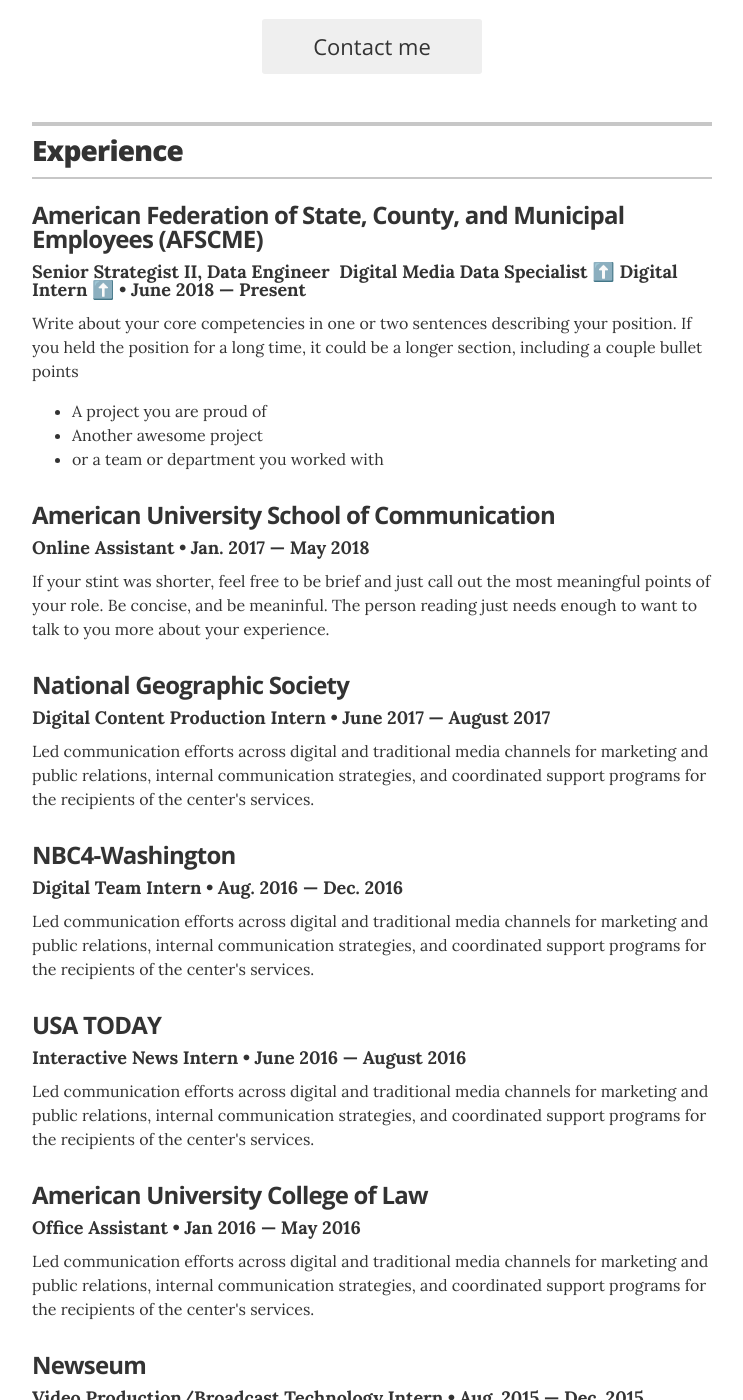
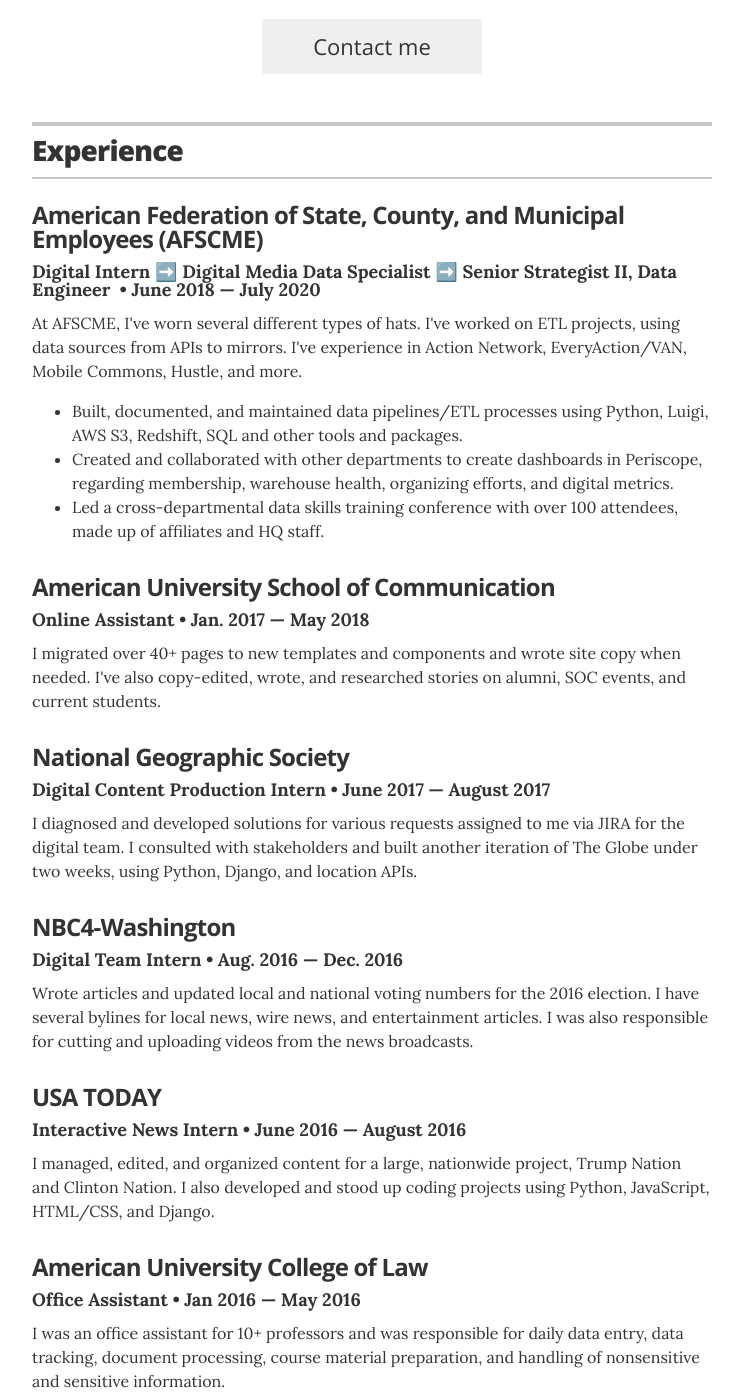
Before and after one commit to oneyanshi/oneyanshi.github.io, a Jekyll site: the page built from index.html, in a window 1280 px wide and 1400 px high, scrolled down 399 px. Shown: the whole window, without its empty margins (268-1011 px from the left). Built offline with Jekyll 4.4.1, drawn with Linux system fonts in a browser that asks for light colours; some of the changed text lies outside the part shown.

Commit message:
Update experiences with text

```diff
--- a/_data/experience.yml
+++ b/_data/experience.yml
@@ -1,44 +1,48 @@
 # Jobs
 # AFSCME
 - company: American Federation of State, County, and Municipal Employees (AFSCME)
-  position: Senior Strategist II, Data Engineer ️️
-            Digital Media Data Specialist ⬆️
-            Digital Intern ⬆️
-  duration: June 2018 &mdash; Present
-  summary: Write about your core competencies in one or two sentences describing your position. If you held the position for a long time, it could be a longer section, including a couple bullet points	<ul class="resume-item-list"><li>A project you are proud of</li><li>Another awesome project</li><li>or a team or department you worked with</li></ul>
+  position: Digital Intern ➡️ Digital Media Data Specialist ➡️ Senior Strategist II, Data Engineer ️️
+  duration: June 2018 &mdash; July 2020
+  summary: At AFSCME, I've worn several different types of hats. I've worked on ETL projects, using data sources from APIs to mirrors. I've experience in
+          Action Network, EveryAction/VAN, Mobile Commons, Hustle, and more.
+        	<ul class="resume-item-list"><li>Built, documented, and maintained data pipelines/ETL processes
+          using Python, Luigi, AWS S3, Redshift, SQL and other tools and packages.</li>
+          <li>Created and collaborated with other departments to create dashboards in Periscope, regarding membership,
+          warehouse health, organizing efforts, and digital metrics.</li>
+          <li>Led a cross-departmental data skills training conference with over 100 attendees, made up of affiliates and HQ staff.</li></ul>
 
 # AU SOC
 - company: American University School of Communication
   position: Online Assistant
   duration:  Jan. 2017 &mdash; May 2018
-  summary: If your stint was shorter, feel free to be brief and just call out the most meaningful points of your role. Be concise, and be meaninful. The person reading just needs enough to want to talk to you more about your experience.
+  summary: I migrated over 40+ pages to new templates and components and wrote site copy when needed. I've also copy-edited, wrote, and researched stories on alumni, SOC events, and current students.
 
 # NatGeo Society
 - company: National Geographic Society
   position: Digital Content Production Intern
   duration:   June 2017  &mdash; August 2017
-  summary: Led communication efforts across digital and traditional media channels for marketing and public relations, internal communication strategies, and coordinated support programs for the recipients of the center's services.
+  summary: I diagnosed and developed solutions for various requests assigned to me via JIRA for the digital team. I consulted with stakeholders and built another iteration of The Globe under two weeks, using Python, Django, and location APIs.
 
 # NBC4
 - company: NBC4-Washington
   position: Digital Team Intern
   duration:   Aug. 2016  &mdash; Dec. 2016
-  summary: Led communication efforts across digital and traditional media channels for marketing and public relations, internal communication strategies, and coordinated support programs for the recipients of the center's services.
+  summary: Wrote articles and updated local and national voting numbers for the 2016 election. I have several bylines for local news, wire news, and entertainment articles. I was also responsible for cutting and uploading videos from the news broadcasts.
 
 # USATODAY
 - company: USA TODAY
   position: Interactive News Intern
   duration:   June 2016  &mdash; August 2016
-  summary: Led communication efforts across digital and traditional media channels for marketing and public relations, internal communication strategies, and coordinated support programs for the recipients of the center's services.
+  summary: I managed, edited, and organized content for a large, nationwide project, Trump Nation and Clinton Nation. I also developed and stood up coding projects using Python, JavaScript, HTML/CSS, and Django.
 
 # AU College of Law
 - company: American University College of Law
   position: Office Assistant
   duration:   Jan 2016  &mdash; May 2016
-  summary: Led communication efforts across digital and traditional media channels for marketing and public relations, internal communication strategies, and coordinated support programs for the recipients of the center's services.
+  summary: I was an office assistant for 10+ professors and was responsible for daily data entry, data tracking, document processing, course material preparation, and handling of nonsensitive and sensitive information.
 
 # Newseum
 - company: Newseum
   position: Video Production/Broadcast Technology Intern
   duration:   Aug. 2015  &mdash; Dec. 2015
-  summary: Led communication efforts across digital and traditional media channels for marketing and public relations, internal communication strategies, and coordinated support programs for the recipients of the center's services.
+  summary: I edited B-roll and media using Adobe Premiere and AVID. I was tasked with biweekly updates for the "A Lighter Look at the News" exhibit. I also digitized and encoded tapes and media using StreamZHD techonlogy, and troubleshot software and computer hardware issues on desktop and web. One of my favorite projects was assisting and creating content for the FBI exhibit, which opened in November 2015.
```
